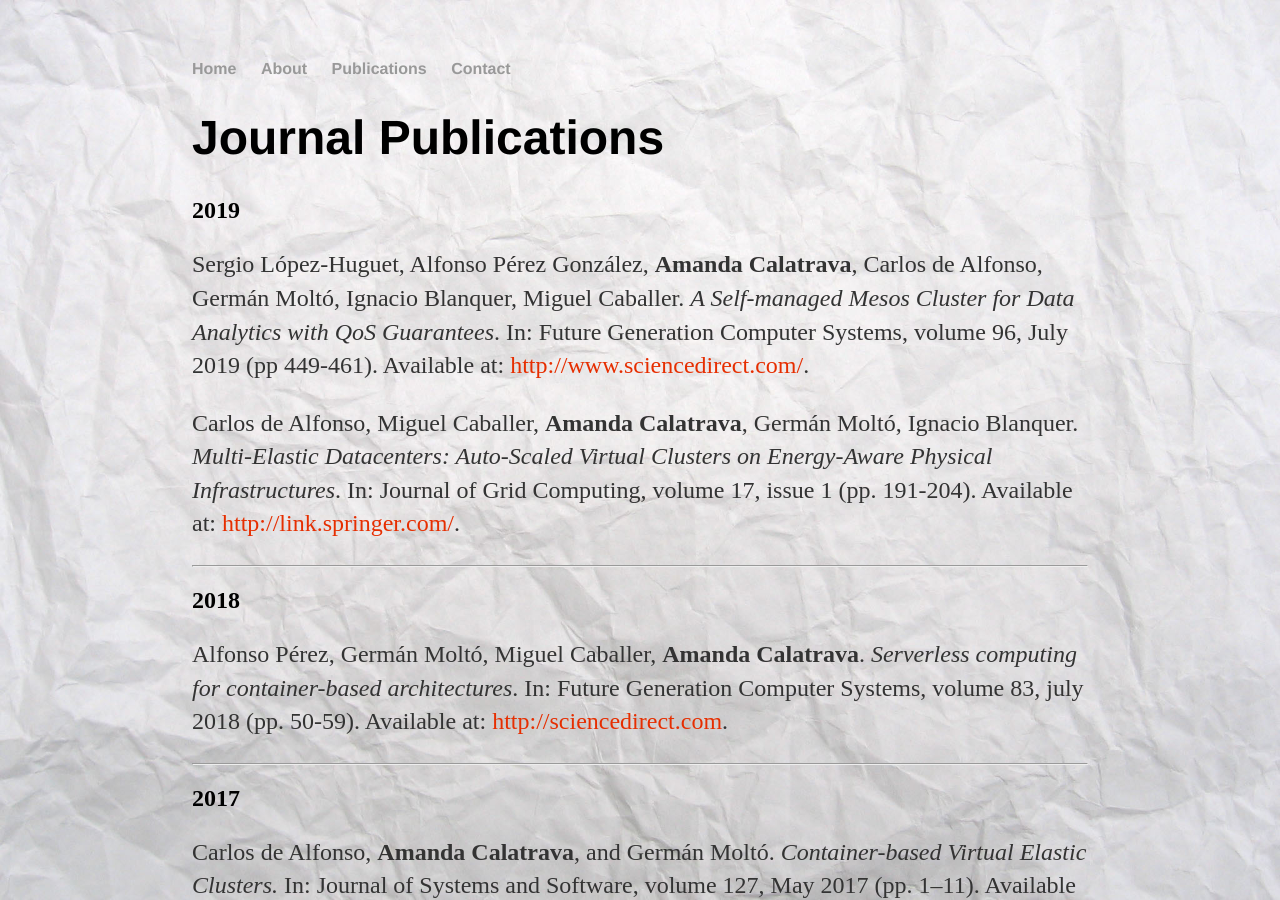
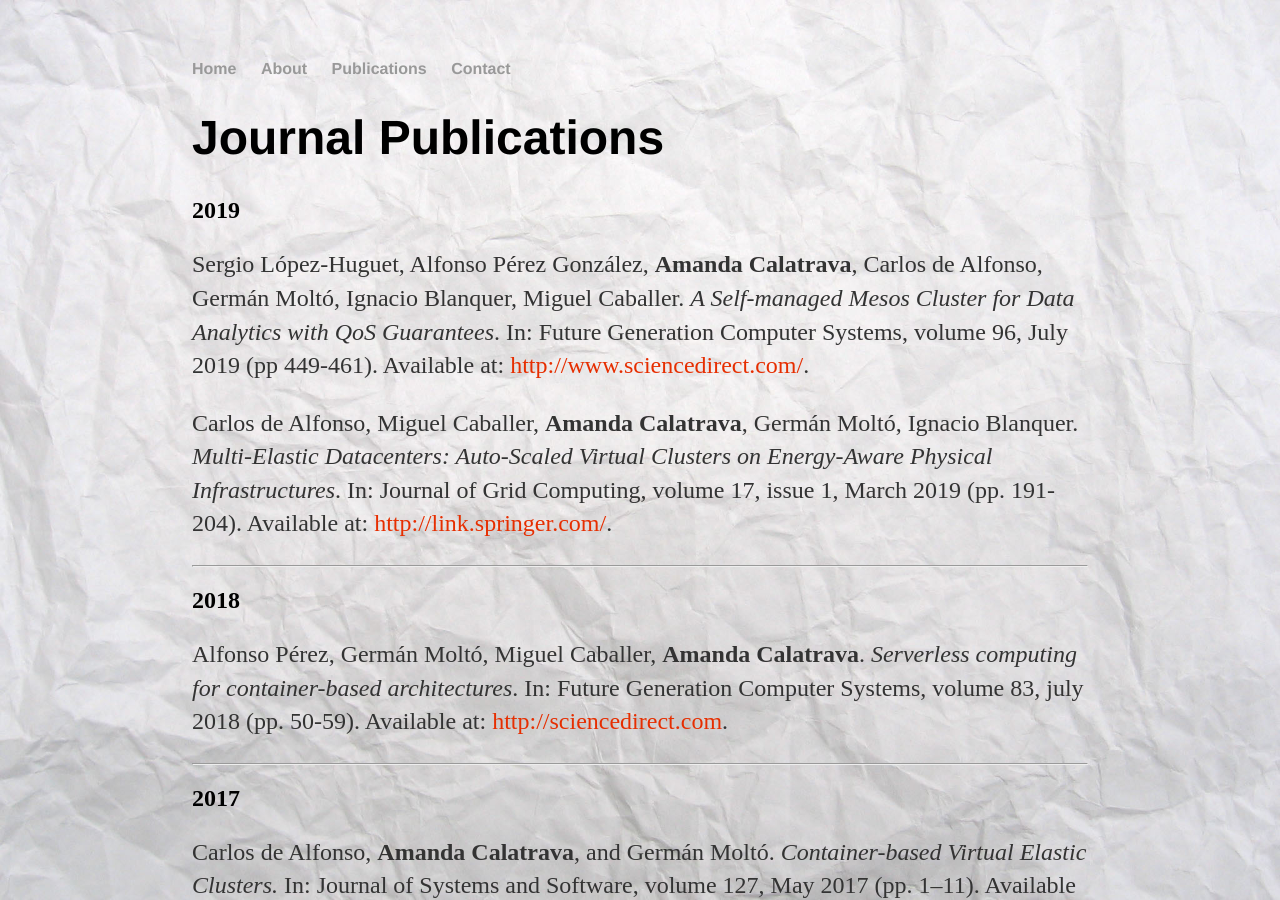
Before and after one commit to amcaar/amcaar.github.io, a Jekyll site: the page built from cv/index.html, in a window 1280 px wide and 900 px high. Built offline with Jekyll 4.4.1, drawn with Linux system fonts in a browser that asks for light colours.

Commit message:
Update index.html

```diff
--- a/cv/index.html
+++ b/cv/index.html
@@ -15,7 +15,7 @@ title: Publications of Amanda Calatrava
 
 		<p>Carlos de Alfonso, Miguel Caballer, <strong>Amanda Calatrava</strong>, Germán Moltó, Ignacio Blanquer.
 			<em>Multi-Elastic Datacenters: Auto-Scaled Virtual Clusters on Energy-Aware Physical Infrastructures</em>.
-			In: Journal of Grid Computing, volume 17, issue 1 (pp. 191-204). Available at:
+			In: Journal of Grid Computing, volume 17, issue 1, March 2019 (pp. 191-204). Available at:
 			<a class="link" href="http://link.springer.com/article/10.1007/s10723-018-9449-z">http://link.springer.com/</a>.</p>
 
 		<hr>
```
